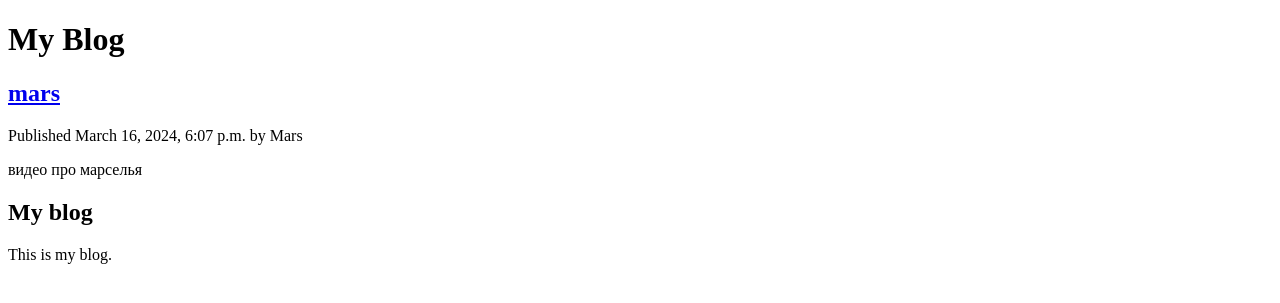
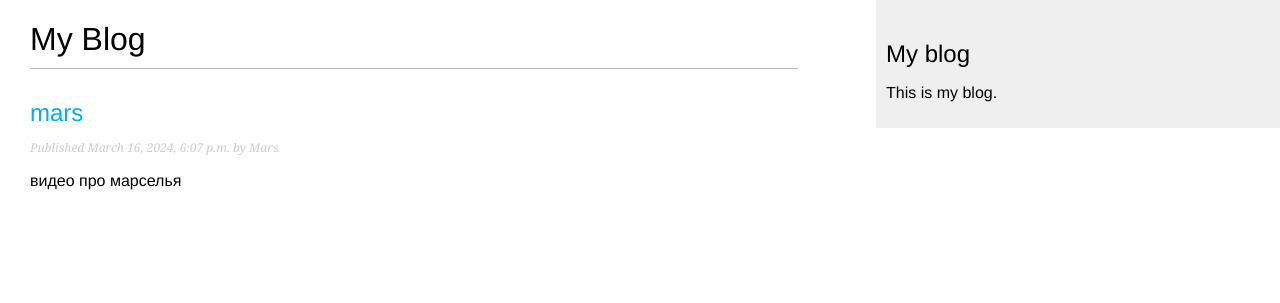
Before and after one commit to ZulpukarovMarsel/BlogDjango, a Django app: page /blog/ in a window 1280 px wide. Shown: the top 303 px of the page. Run offline with Django 5.2, Linux system fonts and the light colour scheme; data comes from the database, SQL or seed files in the repository.

Commit message:
fixed bag

```diff
--- a/Blog/settings.py
+++ b/Blog/settings.py
@@ -117,7 +117,7 @@ USE_TZ = True
 # Static files (CSS, JavaScript, Images)
 # https://docs.djangoproject.com/en/5.0/howto/static-files/
 
-STATIC_URL = '/static/'
+STATIC_URL = 'static/'
 
 # Default primary key field type
 # https://docs.djangoproject.com/en/5.0/ref/settings/#default-auto-field
--- /dev/null
+++ b/static/css/blog.css
@@ -0,0 +1,92 @@
+body {
+    margin:0;
+    padding:0;
+    font-family:helvetica, sans-serif;
+}
+
+a {
+    color:#00abff;
+    text-decoration:none;
+}
+
+h1 {
+    font-weight:normal;
+    border-bottom:1px solid #bbb;
+    padding:0 0 10px 0;
+}
+
+h2 {
+    font-weight:normal;
+    margin:30px 0 0;
+}
+
+#content {
+    float:left;
+    width:60%;
+    padding:0 0 0 30px;
+}
+
+#sidebar {
+    float:right;
+    width:30%;
+    padding:10px;
+    background:#efefef;
+    height:100%;
+}
+
+p.date {
+    color:#ccc;
+    font-family: georgia, serif;
+    font-size: 12px;
+    font-style: italic;
+}
+
+/* pagination */
+.pagination {
+    margin:40px 0;
+    font-weight:bold;
+}
+
+/* forms */
+label {
+    float:left;
+    clear:both;
+    color:#333;
+    margin-bottom:4px;
+}
+input, textarea {
+    clear:both;
+    float:left;
+    margin:0 0 10px;
+    background:#ededed;
+    border:0;
+    padding:6px 10px;
+    font-size:12px;
+}
+input[type=submit] {
+    font-weight:bold;
+    background:#00abff;
+    color:#fff;
+    padding:10px 20px;
+    font-size:14px;
+    text-transform:uppercase;
+}
+.errorlist {
+    color:#cc0033;
+    float:left;
+    clear:both;
+    padding-left:10px;
+}
+
+/* comments */
+.comment {
+    padding:10px;
+}
+.comment:nth-child(even) {
+    background:#efefef;
+}
+.comment .info {
+    font-weight: bold;
+    font-size: 12px;
+    color: #666;
+}
--- a/templates/blogs/base.html
+++ b/templates/blogs/base.html
@@ -1,9 +1,10 @@
+{% load static %}
 <!DOCTYPE html>
 <html lang="en">
 <head>
     <meta charset="UTF-8">
     <title>{% block title %}{% endblock %}</title>
-{#    <link href="{% static 'css/blogs.css' %}" rel="stylesheet">#}
+    <link href="{% static 'css/blog.css' %}" rel="stylesheet">
 </head>
 <body>
     <div id="content">
--- a/templates/blogs/post/detail.html
+++ b/templates/blogs/post/detail.html
@@ -5,7 +5,7 @@
 {% block content %}
     <h1>{{ post.title }}</h1>
     <p class="date">
-        Published {{ post.published }} by {{ post.author }}
+        Published {{ post.publish }} by {{ post.author }}
     </p>
     {{ post.body|linebreaks }}
 {% endblock %}
--- a/templates/blogs/post/list.html
+++ b/templates/blogs/post/list.html
@@ -6,7 +6,7 @@
     <h1>My Blog</h1>
     {% for post in posts %}
         <h2>
-            <a href="{% url 'blogs:post_list' post.id %}">
+            <a href="{% url 'blogs:post_detail' post.id %}">
                 {{ post.title }}
             </a>
         </h2>
```
